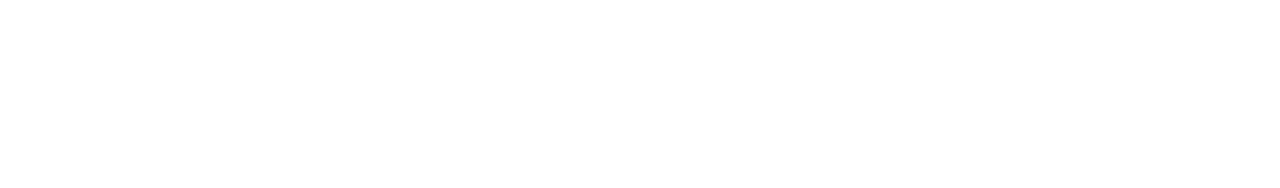
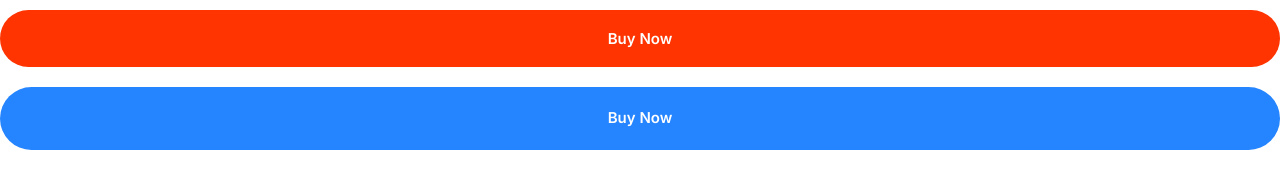
Before and after one commit to aurefousse/foussify, a plain HTML site: page index.html in a window 1280 px wide. Drawn offline with Linux system fonts and the light colour scheme.

Commit message:
Defined buttons.

```diff
--- a/css/styles.css
+++ b/css/styles.css
@@ -1,9 +1,13 @@
 :root {
     --color-primary: #2584ff;
-    --color-secondary: ##00d9ff;
+    --color-secondary: #00d9ff;
     --color-accent: #ff3400;
     --color-headings: #1b0760;
     --color-body: #918ca4;
+}
+
+*, *::after, *::before {
+    box-sizing: border-box;
 }
 /* Typography */
 html {
@@ -168,3 +172,66 @@ a {
     justify-content: center;
     align-items: center;
 }
+/* \Buttons */
+
+.btn {
+    border-radius: 40px;
+    border: 0;
+    cursor: pointer;
+    font-size: 1.8rem;
+    font-weight: 600;
+    margin: 1rem 0;
+    padding: 2rem 3rem;
+    text-align: center;
+    text-transform: capitalize;
+    white-space: nowrap;
+}
+
+.btn--primary {
+    background: var(--color-primary);
+    color: #fff;
+}
+
+.btn--primary:hover {
+    background: #3a8ffd;
+}
+
+.btn--secondary {
+    background: var(--color-secondary);
+    color: #fff;
+}
+
+.btn--secondary:hover {
+    background: #00c8eb;
+}
+
+.btn--accent {
+    background: var(--color-accent);
+    color: #fff;
+}
+
+.btn--accent:hover {
+    background: #ec3000;
+}
+
+.btn--block {
+    width: 100%;
+    display: inline-block;
+}
+
+.btn--outline {
+    background: #fff;
+    color: var(--color-headings);
+    border: 2px solid var(--color-headings);
+}
+
+.btn--outline:hover {
+    background: var(--color-headings);
+    border: 2px solid var(--color-headings);
+}
+
+@media screen and (min-width: 1024px) {
+    .btn {
+        font-size: 1.5rem;
+    }
+}
--- a/index.html
+++ b/index.html
@@ -14,5 +14,8 @@
       rel="stylesheet"
     />
   </head>
-  <body></body>
+  <body>
+    <button class="btn btn--accent btn--block">Buy Now</button>
+    <a href="#" class="btn btn--primary btn--block">Buy Now</a>
+  </body>
 </html>
```
Also changed, not shown: components/buttons.html (added, +2 -0 lines).
